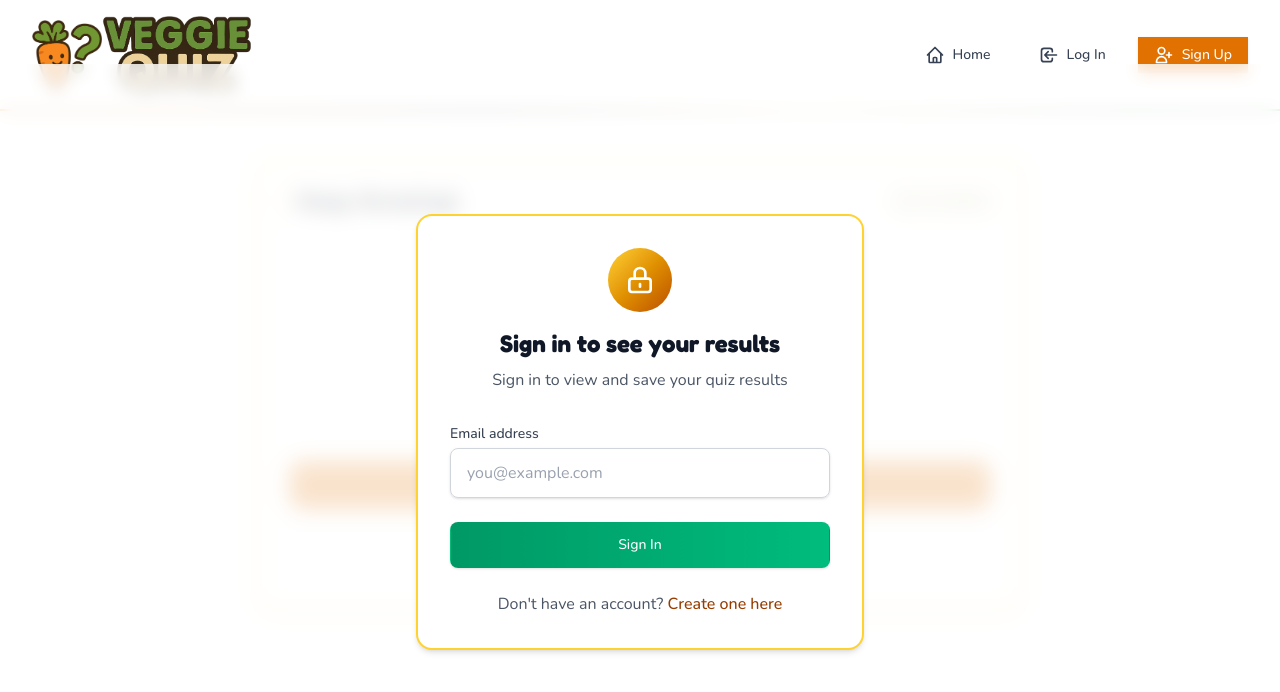
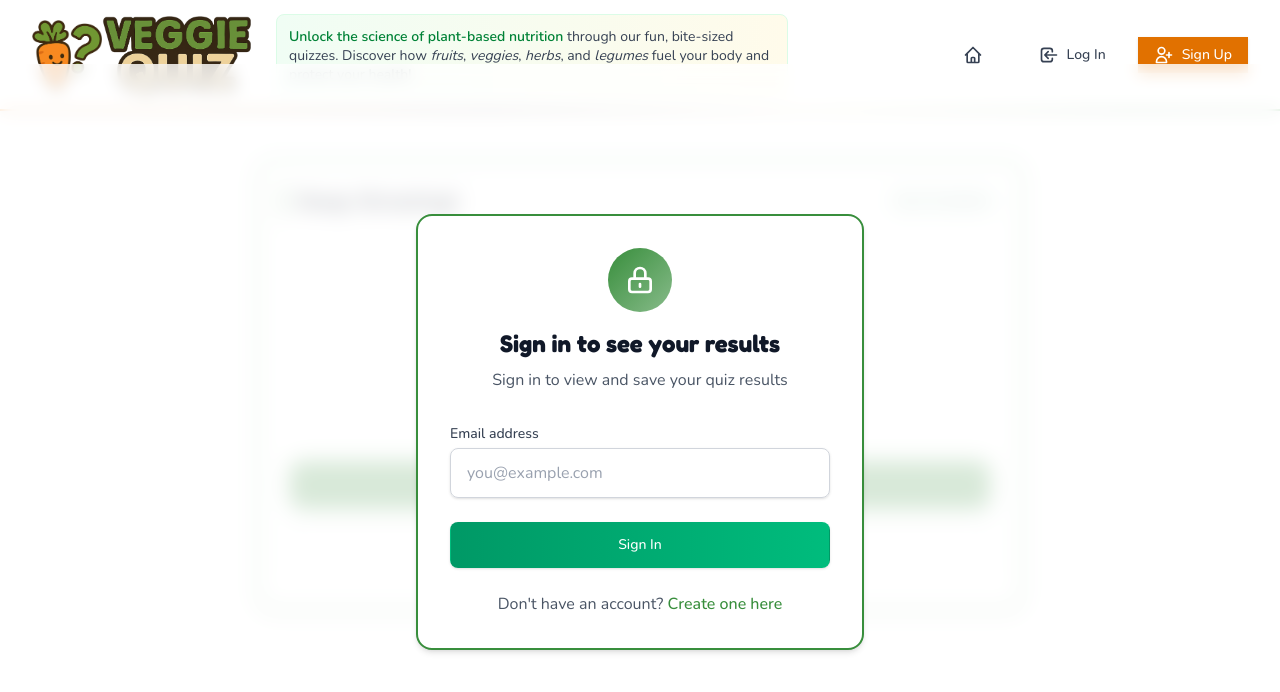
Before and after one commit to icodepixels/veggie-quiz-v2-client, a Next.js app: page /quiz/1/results in a window 1280 px wide. Shown: the top 692 px of the page. Built offline with nearby package versions, Linux system fonts and the light colour scheme; no server answers.

Commit message:
Add screen reader utility class in globals.css, update AuthForm for better accessibility, and enhance Navigation component with mission statement and improved layout. Introduce favabeans image asset for visual content enhancement.

```diff
--- a/src/app/components/AuthForm.tsx
+++ b/src/app/components/AuthForm.tsx
@@ -40,7 +40,7 @@ export default function AuthForm({ mode, onSubmit, submitButtonText, error }: Au
             required
             value={email}
             onChange={(e) => setEmail(e.target.value)}
-            className="appearance-none block w-full px-4 py-3 border border-gray-300 rounded-lg shadow-sm placeholder-gray-400 focus:outline-none focus:ring-2 focus:ring-emerald-500 focus:border-emerald-500 transition-colors"
+            className="appearance-none block w-full px-4 py-3 border border-gray-300 rounded-lg shadow-sm placeholder-gray-400 focus:outline-none focus:ring-2 focus:ring-emerald-500 focus:border-emerald-500 transition-colors text-gray-700"
             placeholder="you@example.com"
           />
         </div>
--- a/src/app/components/Navigation.tsx
+++ b/src/app/components/Navigation.tsx
@@ -45,9 +45,9 @@ export default function Navigation() {
       `}</style>
 
       <div className="max-w-7xl mx-auto px-4 py-2 sm:px-6 lg:px-8">
-        <div className="flex items-center justify-between">
-          <div className="flex items-center">
-            <Link href="/" className="flex items-center py-2" onClick={closeMenu}>
+        <div className="flex flex-col md:flex-row md:items-center md:justify-between">
+          <div className="flex flex-col md:flex-row md:items-center">
+            <Link href="/" className="flex items-center py-2 flex-shrink-0" onClick={closeMenu}>
               <Image
                 src="/veggie-quiz-carrot.png"
                 alt="Veggie Quiz Logo"
@@ -61,6 +61,15 @@ export default function Navigation() {
                 height={75}
               />
             </Link>
+
+                        {/* Mission statement */}
+            <div className="mt-2 md:mt-0 md:ml-6 text-sm max-w-lg bg-gradient-to-r from-green-50 to-amber-50 p-3 rounded-lg border border-green-100">
+              <div>
+                <p className="text-gray-700 leading-snug">
+                  <span className="font-semibold text-green-700">Unlock the science of plant-based nutrition</span> through our fun, bite-sized quizzes. Discover how <span className="italic">fruits</span>, <span className="italic">veggies</span>, <span className="italic">herbs</span>, and <span className="italic">legumes</span> fuel your body and protect your health!
+                </p>
+              </div>
+            </div>
           </div>
 
           {/* Desktop menu */}
@@ -76,7 +85,7 @@ export default function Navigation() {
               <svg className="w-5 h-5" fill="none" stroke="currentColor" viewBox="0 0 24 24">
                 <path strokeLinecap="round" strokeLinejoin="round" strokeWidth={2} d="M3 12l2-2m0 0l7-7 7 7M5 10v10a1 1 0 001 1h3m10-11l2 2m-2-2v10a1 1 0 01-1 1h-3m-6 0a1 1 0 001-1v-4a1 1 0 011-1h2a1 1 0 011 1v4a1 1 0 001 1m-6 0h6" />
               </svg>
-              <span>Home</span>
+              <span className='sr-only'>Home</span>
             </Link>
 
             {isAuthenticated ? (
@@ -92,7 +101,7 @@ export default function Navigation() {
                   <svg className="w-5 h-5" fill="none" stroke="currentColor" viewBox="0 0 24 24">
                     <path strokeLinecap="round" strokeLinejoin="round" strokeWidth={2} d="M16 7a4 4 0 11-8 0 4 4 0 018 0zM12 14a7 7 0 00-7 7h14a7 7 0 00-7-7z" />
                   </svg>
-                  <span>Profile</span>
+                  <span className='sr-only'>Profile</span>
                 </Link>
               </>
             ) : (
@@ -124,10 +133,10 @@ export default function Navigation() {
           </div>
 
           {/* Mobile menu button */}
-          <div className="md:hidden flex items-center">
+          <div className="md:hidden absolute top-2 right-4 z-50">
             <button
               onClick={() => setMobileMenuOpen(!mobileMenuOpen)}
-              className="inline-flex items-center justify-center p-2 rounded-md text-gray-700 hover:text-blue-500 hover:bg-gray-100 focus:outline-none"
+              className="inline-flex items-center justify-center p-2 rounded-md text-gray-700 hover:text-amber-600 hover:bg-amber-50 focus:outline-none transition-colors"
               aria-expanded="false"
             >
               <span className="sr-only">Open main menu</span>
@@ -159,12 +168,18 @@ export default function Navigation() {
       </div>
 
       {/* Mobile menu, show/hide based on menu state */}
-      <div className={`${mobileMenuOpen ? 'block' : 'hidden'} md:hidden`}>
-        <div className="px-2 pt-2 pb-3 space-y-1 sm:px-3 border-t border-gray-200 bg-white">
+      <div
+        className={`${
+          mobileMenuOpen
+            ? 'opacity-100 translate-y-0'
+            : 'opacity-0 -translate-y-2 pointer-events-none'
+        } md:hidden absolute top-full left-0 right-0 transition-all duration-200 ease-in-out z-[100]`}
+      >
+        <div className="px-2 pt-2 pb-3 space-y-1 sm:px-3 border-t border-gray-200 bg-white shadow-lg">
           <Link
             href="/"
             onClick={closeMenu}
-            className={`block px-3 py-2 rounded-md text-base font-medium ${
+            className={`block px-3 py-2 rounded-md text-base font-medium transition-colors duration-200 ${
               isActive('/')
                 ? 'bg-yellow-50 text-amber-800'
                 : 'text-gray-700 hover:bg-yellow-50 hover:text-amber-700'
@@ -174,7 +189,7 @@ export default function Navigation() {
               <svg className="w-5 h-5 mr-2" fill="none" stroke="currentColor" viewBox="0 0 24 24">
                 <path strokeLinecap="round" strokeLinejoin="round" strokeWidth={2} d="M3 12l2-2m0 0l7-7 7 7M5 10v10a1 1 0 001 1h3m10-11l2 2m-2-2v10a1 1 0 01-1 1h-3m-6 0a1 1 0 001-1v-4a1 1 0 011-1h2a1 1 0 011 1v4a1 1 0 001 1m-6 0h6" />
               </svg>
-              Home
+              <span className='sr-only'>Home</span>
             </div>
           </Link>
 
@@ -182,7 +197,7 @@ export default function Navigation() {
             <Link
               href="/profile"
               onClick={closeMenu}
-              className={`block px-3 py-2 rounded-md text-base font-medium ${
+              className={`block px-3 py-2 rounded-md text-base font-medium transition-colors duration-200 ${
                 isActive('/profile')
                   ? 'bg-orange-50 text-orange-700'
                   : 'text-gray-700 hover:bg-orange-50 hover:text-orange-600'
@@ -200,7 +215,7 @@ export default function Navigation() {
               <Link
                 href="/signin"
                 onClick={closeMenu}
-                className={`block px-3 py-2 rounded-md text-base font-medium ${
+                className={`block px-3 py-2 rounded-md text-base font-medium transition-colors duration-200 ${
                   isActive('/signin')
                     ? 'bg-green-50 text-green-700'
                     : 'text-gray-700 hover:bg-green-50 hover:text-green-600'
@@ -216,7 +231,7 @@ export default function Navigation() {
               <Link
                 href="/signup"
                 onClick={closeMenu}
-                className="block px-3 py-2 rounded-md text-base font-medium bg-amber-600 text-white"
+                className="block px-3 py-2 rounded-md text-base font-medium bg-amber-600 text-white hover:bg-amber-500 transition-colors duration-200"
               >
                 <div className="flex items-center">
                   <svg className="w-5 h-5 mr-2" fill="none" stroke="currentColor" viewBox="0 0 24 24">
--- a/src/app/globals.css
+++ b/src/app/globals.css
@@ -48,3 +48,16 @@ body {
   font-family: var(--font-fredoka);
   font-weight: 600;
 }
+
+/* Screen reader only utility class */
+.sr-only {
+  position: absolute;
+  width: 1px;
+  height: 1px;
+  padding: 0;
+  margin: -1px;
+  overflow: hidden;
+  clip: rect(0, 0, 0, 0);
+  white-space: nowrap;
+  border-width: 0;
+}
--- a/src/app/quiz/[id]/page.tsx
+++ b/src/app/quiz/[id]/page.tsx
@@ -5,19 +5,12 @@ import { useParams, useRouter, useSearchParams } from 'next/navigation';
 
 // Custom CSS for theme-specific gradient animation and card shadow
 const getGradientStyle = (theme: string) => {
-  let gradientColors;
+  // Create a gradient based on the theme color (which is now a hex value)
+  // Extract the main color from the URL-encoded theme
+  const themeColor = decodeURIComponent(theme);
 
-  switch (theme) {
-    case 'pink':
-      gradientColors = 'linear-gradient(to right, white, #FFF3D6, #FF8A30, #F57C00, #FF8A30, #FFF3D6, white)';
-      break;
-    case 'teal':
-      gradientColors = 'linear-gradient(to right, white, #66BB6A, #388E3C, #43A047, #388E3C, #66BB6A, white)';
-      break;
-    default: // blue
-      gradientColors = 'linear-gradient(to right, white, #FBE9A7, #FF8A30, #3E2C1A, #FF8A30, #FBE9A7, white)';
-      break;
-  }
+  // Create a gradient that uses the theme color
+  const gradientColors = `linear-gradient(to right, white, ${themeColor}, ${themeColor}, white)`;
 
   return {
     backgroundImage: gradientColors,
@@ -60,19 +53,23 @@ export default function QuizPage() {
   const [error, setError] = useState<string | null>(null);
   const hasFetchedRef = useRef(false);
 
-  const getThemeClasses = (theme: string) => {
-    switch (theme) {
-      case 'pink': // Orange theme
-        return {
+    const getThemeClasses = (themeColor: string) => {
+    // Generate theme classes based on the hex color
+    const decodedColor = decodeURIComponent(themeColor);
+
+    // Set default classes (amber/earth tones as default)
+    const defaultClasses = {
       border: 'border-amber-500',
-          text: 'text-amber-600',
+      text: 'text-amber-700',
       bg: 'bg-amber-500',
       hoverBg: 'hover:bg-amber-600',
       bgLight: 'bg-amber-50',
       borderLight: 'border-amber-200',
       correct: 'bg-amber-50 border-amber-500 text-amber-700'
     };
-      case 'teal': // Green theme
+
+    // Green colors (#388E3C, #66BB6A, #43A047)
+    if (decodedColor.match(/#(388E3C|66BB6A|43A047)/i)) {
       return {
         border: 'border-green-600',
         text: 'text-green-700',
@@ -82,17 +79,35 @@ export default function QuizPage() {
         borderLight: 'border-green-200',
         correct: 'bg-green-50 border-green-600 text-green-700'
       };
-      default: // blue - Earth tones
+    }
+
+    // Orange/brown colors (#FF8A30, #F57C00, #3E2C1A)
+    if (decodedColor.match(/#(FF8A30|F57C00|3E2C1A)/i)) {
       return {
-          border: 'border-amber-300',
-          text: 'text-amber-800',
-          bg: 'bg-amber-600',
-          hoverBg: 'hover:bg-amber-700',
+        border: 'border-amber-500',
+        text: 'text-amber-700',
+        bg: 'bg-amber-500',
+        hoverBg: 'hover:bg-amber-600',
         bgLight: 'bg-amber-50',
         borderLight: 'border-amber-200',
-          correct: 'bg-amber-50 border-amber-500 text-amber-800'
+        correct: 'bg-amber-50 border-amber-500 text-amber-700'
       };
     }
+
+    // Light yellow (#FBE9A7)
+    if (decodedColor.match(/#FBE9A7/i)) {
+      return {
+        border: 'border-yellow-300',
+        text: 'text-yellow-800',
+        bg: 'bg-yellow-400',
+        hoverBg: 'hover:bg-yellow-500',
+        bgLight: 'bg-yellow-50',
+        borderLight: 'border-yellow-200',
+        correct: 'bg-yellow-50 border-yellow-400 text-yellow-800'
+      };
+    }
+
+    return defaultClasses;
   };
 
   const themeClasses = getThemeClasses(theme);
@@ -200,7 +215,7 @@ export default function QuizPage() {
           <div className="relative bg-white rounded-xl m-0.5 overflow-hidden z-10">
             <div className="bg-white px-6 pt-6 pb-2">
               <div className="flex flex-col sm:flex-row sm:justify-between sm:items-center gap-3">
-                <h2 className="text-2xl font-extrabold text-gray-900 border-l-4 pl-3 quiz-title" style={{ borderColor: theme === 'blue' ? '#FBE9A7' : theme === 'pink' ? '#FF8A30' : '#388E3C' }}>{quiz.name}</h2>
+                <h2 className="text-2xl font-extrabold text-gray-900 border-l-4 pl-3 quiz-title" style={{ borderColor: decodeURIComponent(theme) }}>{quiz.name}</h2>
                 <span className={`text-gray-700 text-sm font-medium px-2 py-0.5 rounded-full ${themeClasses.bgLight} border ${themeClasses.borderLight} whitespace-nowrap self-start sm:self-auto`}>
                   Question {currentQuestionIndex + 1} of {quiz.questions.length}
                 </span>
--- a/src/app/quiz/[id]/results/page.tsx
+++ b/src/app/quiz/[id]/results/page.tsx
@@ -20,25 +20,31 @@ export default function QuizResults() {
 
   const score = Number(searchParams.get('score'));
   const total = Number(searchParams.get('total'));
-  const theme = searchParams.get('theme') || 'blue';
+  // Default to a green theme if no valid theme color is provided
+  const theme = searchParams.get('theme') || '#388E3C';
   const percentage = Math.round((score / total) * 100);
 
+  // Validate if the theme is a proper hex color, otherwise use default green
   // Get theme-specific styling classes
-  const getThemeClasses = (theme: string) => {
-    switch (theme) {
-      case 'pink': // Orange theme
-        return {
+  const getThemeClasses = (themeColor: string) => {
+    // Generate theme classes based on the hex color
+    const decodedColor = decodeURIComponent(themeColor);
+
+    // Set default classes (amber/earth tones as default)
+    const defaultClasses = {
       border: 'border-amber-500',
-          text: 'text-amber-600',
+      text: 'text-amber-700',
       bg: 'bg-amber-500',
       hoverBg: 'hover:bg-amber-600',
       bgLight: 'bg-amber-50',
       borderLight: 'border-amber-200',
-          gradientFrom: 'from-amber-400',
+      gradientFrom: 'from-amber-500',
       gradientTo: 'to-amber-600',
-          borderColor: '#FF8A30' // Main amber color
+      borderColor: decodedColor
     };
-      case 'teal': // Green theme
+
+    // Green colors (#388E3C, #66BB6A, #43A047)
+    if (decodedColor.match(/#(388E3C|66BB6A|43A047)/i)) {
       return {
         border: 'border-green-600',
         text: 'text-green-700',
@@ -48,24 +54,51 @@ export default function QuizResults() {
         borderLight: 'border-green-200',
         gradientFrom: 'from-green-500',
         gradientTo: 'to-green-700',
-          borderColor: '#388E3C' // Main green color
+        borderColor: decodedColor
       };
-      default: // "blue" (earth tones)
+    }
+
+    // Orange/brown colors (#FF8A30, #F57C00, #3E2C1A)
+    if (decodedColor.match(/#(FF8A30|F57C00|3E2C1A)/i)) {
       return {
-          border: 'border-amber-300',
-          text: 'text-amber-800',
-          bg: 'bg-amber-600',
-          hoverBg: 'hover:bg-amber-700',
+        border: 'border-amber-500',
+        text: 'text-amber-700',
+        bg: 'bg-amber-500',
+        hoverBg: 'hover:bg-amber-600',
         bgLight: 'bg-amber-50',
         borderLight: 'border-amber-200',
-          gradientFrom: 'from-amber-300',
-          gradientTo: 'to-amber-700',
-          borderColor: '#FBE9A7' // Light amber color
+        gradientFrom: 'from-amber-400',
+        gradientTo: 'to-amber-600',
+        borderColor: decodedColor
       };
     }
+
+    // Light yellow (#FBE9A7)
+    if (decodedColor.match(/#FBE9A7/i)) {
+      return {
+        border: 'border-yellow-300',
+        text: 'text-yellow-800',
+        bg: 'bg-yellow-400',
+        hoverBg: 'hover:bg-yellow-500',
+        bgLight: 'bg-yellow-50',
+        borderLight: 'border-yellow-200',
+        gradientFrom: 'from-yellow-300',
+        gradientTo: 'to-yellow-400',
+        borderColor: decodedColor
+      };
+    }
+
+    return defaultClasses;
   };
 
-  const themeClasses = getThemeClasses(theme);
+  // Make sure we're using the actual hex color theme
+  const decodedTheme = decodeURIComponent(theme);
+
+  // Validate the theme format is a proper hex color
+  const isValidHexColor = /^#([0-9A-F]{3}){1,2}$/i.test(decodedTheme);
+  const validThemeColor = isValidHexColor ? decodedTheme : '#388E3C';
+
+  const themeClasses = getThemeClasses(validThemeColor);
 
   // Determine the result category and color
   const getResultCategory = () => {
@@ -167,10 +200,10 @@ export default function QuizResults() {
   };
 
   const ResultsContent = () => (
-    <div className={`bg-white shadow-md rounded-2xl overflow-hidden border-2 ${themeClasses.border}`}>
+          <div className="bg-white shadow-md rounded-2xl overflow-hidden border-2" style={{ borderColor: validThemeColor }}>
       <div className="bg-white px-6 pt-6 pb-2">
         <div className="flex flex-col sm:flex-row sm:justify-between sm:items-center gap-2">
-          <h2 className="text-2xl font-extrabold text-gray-900 border-l-4 pl-3 quiz-title" style={{ borderColor: themeClasses.borderColor }}>
+          <h2 className="text-2xl font-extrabold text-gray-900 border-l-4 pl-3 quiz-title" style={{ borderColor: validThemeColor }}>
             {resultCategory.text}
           </h2>
           <span className={`text-gray-700 text-sm font-medium px-2 py-0.5 rounded-full ${themeClasses.bgLight} border ${themeClasses.borderLight} self-start sm:self-auto`}>
@@ -184,10 +217,8 @@ export default function QuizResults() {
         <div className="text-center mb-8">
                               <div className="inline-flex items-center justify-center w-32 h-32 rounded-full bg-gradient-to-br border-4 mb-4"
                style={{
-                 borderColor: themeClasses.borderColor,
-                 background: theme === 'pink' ? 'linear-gradient(to bottom right, #FFF3D6, white)' :
-                              theme === 'teal' ? 'linear-gradient(to bottom right, #E8F5E9, white)' :
-                              'linear-gradient(to bottom right, #FEF9E7, white)'
+                 borderColor: validThemeColor,
+                 background: `linear-gradient(to bottom right, ${validThemeColor}22, white)`
                }}>
             <span className={`text-4xl font-bold ${themeClasses.text}`}>
               {percentage}%
@@ -237,7 +268,12 @@ export default function QuizResults() {
         <div className="space-y-4">
                       <button
               onClick={() => router.push('/')}
-            className={`w-full ${themeClasses.bg} text-white py-3 px-4 rounded-xl ${themeClasses.hoverBg} transition-colors flex items-center justify-center shadow-sm`}
+              className="w-full text-white py-3 px-4 rounded-xl transition-colors flex items-center justify-center shadow-sm"
+                            style={{
+                backgroundColor: validThemeColor
+              }}
+              onMouseOver={(e) => e.currentTarget.style.filter = 'brightness(90%)'}
+              onMouseOut={(e) => e.currentTarget.style.filter = 'brightness(100%)'}
             >
             <svg className="w-5 h-5 mr-2" fill="none" stroke="currentColor" viewBox="0 0 24 24">
               <path strokeLinecap="round" strokeLinejoin="round" strokeWidth={2} d="M3 12l2-2m0 0l7-7 7 7M5 10v10a1 1 0 001 1h3m10-11l2 2m-2-2v10a1 1 0 01-1 1h-3m-6 0a1 1 0 001-1v-4a1 1 0 011-1h2a1 1 0 011 1v4a1 1 0 001 1m-6 0h6" />
@@ -270,9 +306,10 @@ export default function QuizResults() {
       {/* Auth Modal */}
       {!isAuthenticated && (
         <div className="fixed top-16 left-0 right-0 bottom-0 bg-white/80 backdrop-blur-sm flex items-center justify-center p-4 z-40">
-          <div className={`bg-white rounded-2xl shadow-md max-w-md w-full p-8 relative border-2 ${themeClasses.border}`}>
+          <div className="bg-white rounded-2xl shadow-md max-w-md w-full p-8 relative border-2" style={{ borderColor: validThemeColor }}>
             <div className="text-center mb-8">
-              <div className={`inline-flex items-center justify-center w-16 h-16 rounded-full bg-gradient-to-br ${themeClasses.gradientFrom} ${themeClasses.gradientTo} mb-4`}>
+              <div className="inline-flex items-center justify-center w-16 h-16 rounded-full mb-4"
+                 style={{ background: `linear-gradient(to bottom right, ${validThemeColor}, ${validThemeColor}99)` }}>
                 <svg className="w-8 h-8 text-white" fill="none" stroke="currentColor" viewBox="0 0 24 24">
                   <path strokeLinecap="round" strokeLinejoin="round" strokeWidth={2} d="M12 15v2m-6 4h12a2 2 0 002-2v-6a2 2 0 00-2-2H6a2 2 0 00-2 2v6a2 2 0 002 2zm10-10V7a4 4 0 00-8 0v4h8z" />
                 </svg>
@@ -301,7 +338,10 @@ export default function QuizResults() {
                     Don&apos;t have an account?{' '}
                     <button
                       onClick={() => setAuthMode('signup')}
-                      className={`font-medium ${themeClasses.text} hover:${themeClasses.hoverBg} transition-colors`}
+                      className="font-medium transition-colors"
+                      style={{ color: validThemeColor }}
+                      onMouseOver={(e) => e.currentTarget.style.textDecoration = 'underline'}
+                      onMouseOut={(e) => e.currentTarget.style.textDecoration = 'none'}
                     >
                       Create one here
                     </button>
@@ -311,7 +351,10 @@ export default function QuizResults() {
                     Already have an account?{' '}
                     <button
                       onClick={() => setAuthMode('signin')}
-                      className={`font-medium ${themeClasses.text} hover:${themeClasses.hoverBg} transition-colors`}
+                      className="font-medium transition-colors"
+                      style={{ color: validThemeColor }}
+                      onMouseOver={(e) => e.currentTarget.style.textDecoration = 'underline'}
+                      onMouseOut={(e) => e.currentTarget.style.textDecoration = 'none'}
                     >
                       Sign in here
                     </button>
```
Also changed, not shown: src/app/components/QuizList.tsx (+1 -7 lines), public/favabeans.png (added). Lines whose indentation alone changed are shown as unchanged.
